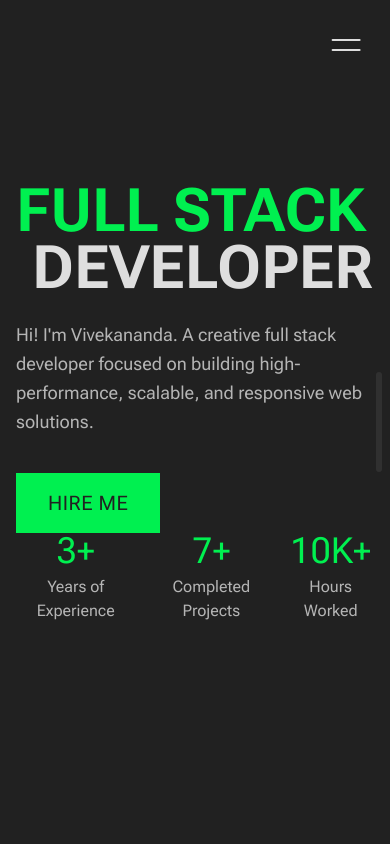
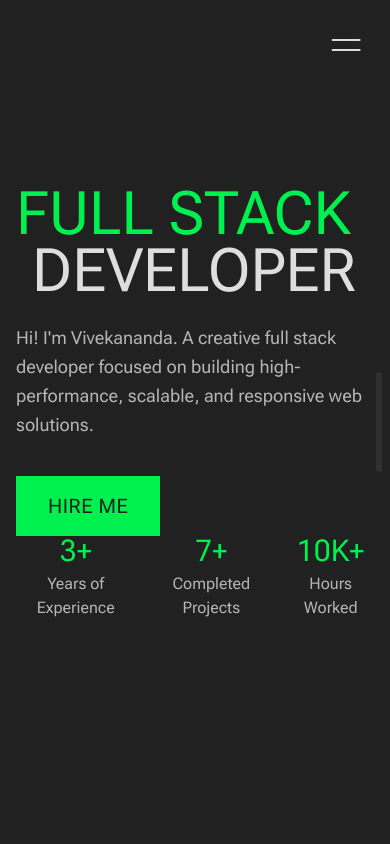
Before and after one commit to mr-nobody-7/portfolio-website, a Next.js app: page / in a window 390 px wide. Shown: the top 844 px of the page. Built offline with nearby package versions, Linux system fonts and the light colour scheme.

Commit message:
style: match hero title weight and stat sizing to reference

```diff
--- a/app/_components/Banner.tsx
+++ b/app/_components/Banner.tsx
@@ -37,7 +37,7 @@ export const Banner = () => {
       >
         <div className="max-md:grow max-md:flex flex-col justify-center items-start max-w-[544px]">
           <motion.h1
-            className="text-6xl sm:text-[80px] font-anton font-bold leading-[0.95]"
+            className="text-6xl sm:text-[80px] font-anton leading-[0.95]"
             variants={itemVariants}
           >
             <span className="text-primary">{primaryTitle}</span>
@@ -66,21 +66,21 @@ export const Banner = () => {
             variants={containerVariants}
           >
             <motion.div variants={itemVariants}>
-              <p className="text-primary text-4xl font-anton leading-none mb-1.5">
+              <p className="text-primary text-3xl sm:text-4xl font-anton leading-none mb-1.5">
                 {PERSONAL_INFO.stats.yearsOfExperience}
               </p>
               <p className="text-muted-foreground">Years of Experience</p>
             </motion.div>
 
             <motion.div variants={itemVariants}>
-              <p className="text-primary text-4xl font-anton leading-none mb-1.5">
+              <p className="text-primary text-3xl sm:text-4xl font-anton leading-none mb-1.5">
                 {PERSONAL_INFO.stats.completedProjects}
               </p>
               <p className="text-muted-foreground">Completed Projects</p>
             </motion.div>
 
             <motion.div variants={itemVariants}>
-              <p className="text-primary text-4xl font-anton leading-none mb-1.5">
+              <p className="text-primary text-3xl sm:text-4xl font-anton leading-none mb-1.5">
                 {PERSONAL_INFO.stats.hoursWorked}
               </p>
               <p className="text-muted-foreground">Hours Worked</p>
```
